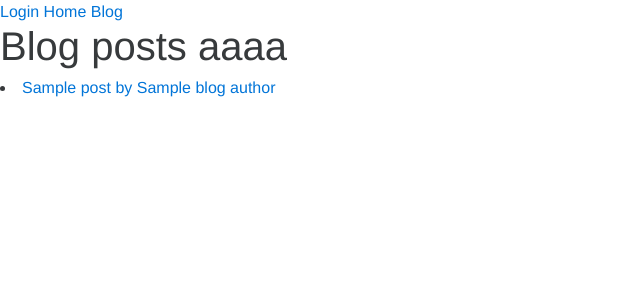
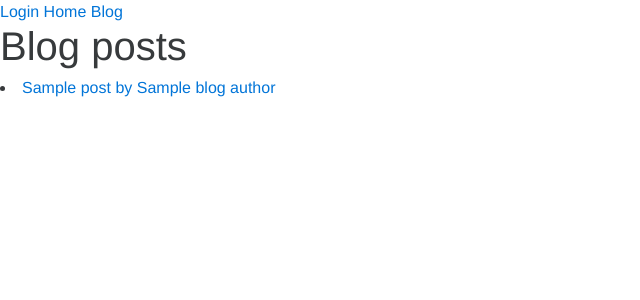
Before and after one commit to gatortechuf/gatortechuf.com, a Django app: template blog/templates/blog/index.html in a window 1280 px wide. Shown: the top 300 px of the page, without its empty margins (0-640 px from the left). Run offline with Django 3.2, Linux system fonts and the light colour scheme; the template is opened without the code that fills it: most values are stand-ins (such as "Sample title", 1, 10 or a date in 2020); some libraries are stand-ins or nearby versions.

Commit message:
Messed up title

```diff
--- a/blog/templates/blog/index.html
+++ b/blog/templates/blog/index.html
@@ -5,7 +5,7 @@
 {% block content %}
 
     {% if newest_blog_posts %}
-        <h1>Blog posts aaaa</h1>
+        <h1>Blog posts</h1>
         {% for post in newest_blog_posts %}
             <li><a href="{% url 'blog:blogpostview' post.id %}">{{ post.blog_title }} by {{ post.blog_author.get_full_name }}</a></li>
         {%  endfor %}
```
